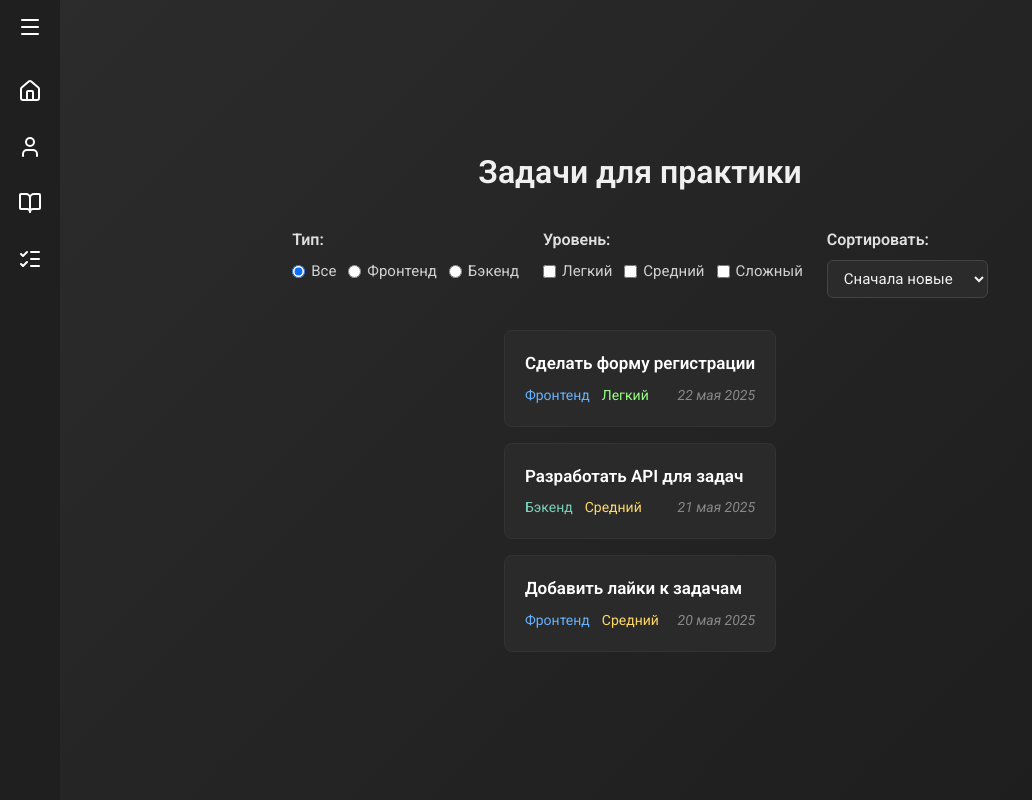
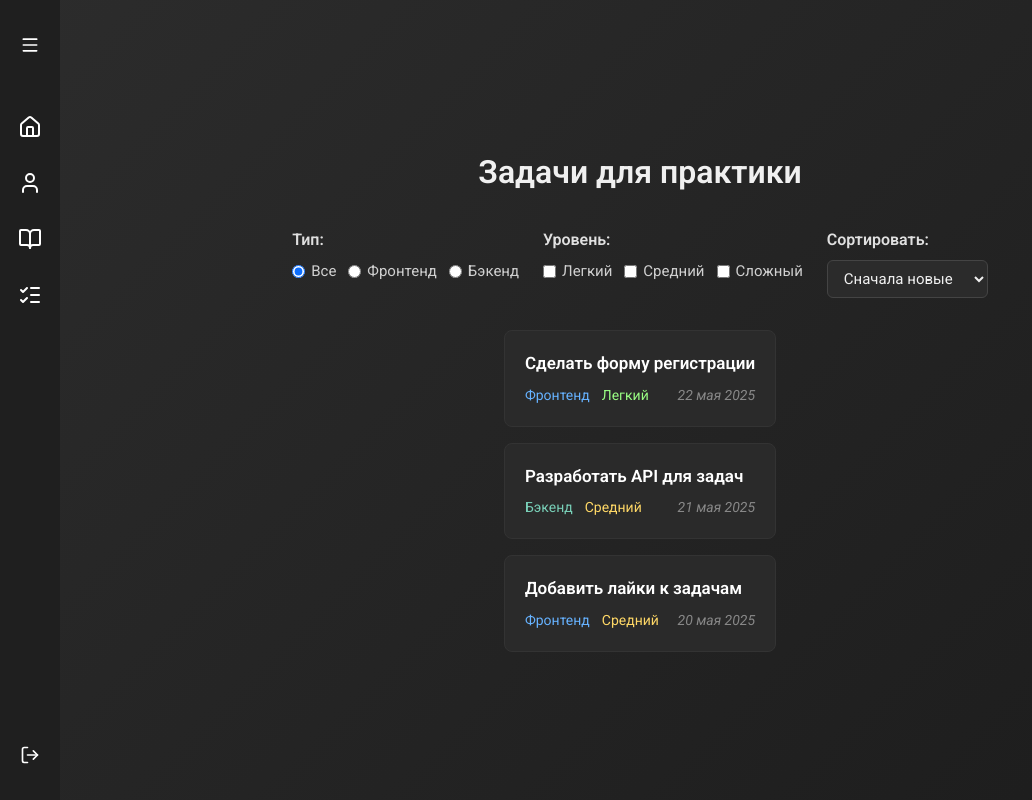
Before and after one commit to Hikoro822/Crawl-It, a Vue app: page /tasks in a window 1280 px wide. Shown: the whole page, without its empty margins (0-1032 px from the left). Built offline with nearby package versions, Linux system fonts and the light colour scheme; a web font is replaced by a local one.

Commit message:
feat: отображение текущего пользователя и кнопки выйти

```diff
--- a/src/components/AppHeader.vue
+++ b/src/components/AppHeader.vue
@@ -1,4 +1,10 @@
+<script setup lang="ts">
+import {useProfile} from "@/composables/useProfile";
+import {useAuth} from "@/composables/useAuth";
 
+const {user} = useProfile()
+const {logout} = useAuth()
+</script>
 <template>
   <header class="header">
     <div class="header__container">
@@ -16,9 +22,16 @@
           </li>
         </ul>
       </nav>
-      <div class="header__actions">
+      <div v-if="!user" class="header__actions">
         <RouterLink to="/auth?form=login" class="header__button">Войти</RouterLink>
         <RouterLink to="/auth?form=register" class="header__button">Создать</RouterLink>
+      </div>
+      <div v-else class="header__auth">
+        <RouterLink class="header__profile" to="profile">
+          <img :src="user.avatar" alt="Аватар пользователя" class="header__avatar"/>
+          <p class="header__username">{{ user.username }}</p>
+        </RouterLink>
+        <button class="header__logout" @click="logout">Выйти</button>
       </div>
     </div>
   </header>
@@ -32,6 +45,7 @@
   color: #E4E4E4;
   height: 82px;
   backdrop-filter: blur(2.5px);
+
   &__container {
     max-width: 1440px;
     width: 100%;
@@ -43,7 +57,7 @@
   }
 
 
-  &__logo{
+  &__logo {
     display: flex;
     justify-content: center;
     align-items: center;
@@ -51,17 +65,18 @@
     width: 170px;
   }
 
-  &__img{
+  &__img {
     position: relative;
     width: 40px;
     height: 40px;
   }
-  &__title{
+
+  &__title {
     font-size: 22px;
     white-space: nowrap;
   }
 
-  &__nav{
+  &__nav {
     width: 100%;
     max-width: 600px;
   }
@@ -91,7 +106,7 @@
     }
   }
 
-  &__actions{
+  &__actions {
     display: flex;
     gap: 10px;
     width: 170px;
@@ -100,18 +115,65 @@
   &__button {
     padding: 8px 10px;
     border: 1px solid #E4E4E4;
-    color: #E4E4E4;
     border-radius: 8px;
     font-size: 16px;
     font-weight: 600;
     cursor: pointer;
     transition: 0.6s;
+    color: #E4E4E4;
+
     &:hover {
       color: #111111;
       background-color: #E4E4E4;
       border-color: #111111;
     }
   }
+
+  &__auth {
+    display: flex;
+    align-items: center;
+    gap: 5px
+  }
+
+  &__profile {
+    display: flex;
+    align-items: center;
+    text-decoration: none;
+    background-color: #E4E4E4;
+    gap: 5px;
+    padding: 4px 8px;
+    border-radius: 4px;
+    transition: 0.3s;
+    &:hover{
+      background-color: #cccccc;
+    }
+  }
+
+  &__avatar {
+    border: 1px solid #1a1a1a;
+    max-height: 32px;
+    border-radius: 50%;
+    object-fit: cover;
+  }
+
+  &__username {
+    color: #1a1a1a;
+    font-size: 16px;
+  }
+
+  &__logout {
+    padding: 8px 16px;
+    background-color: #dc2626;
+    color: white;
+    border: none;
+    border-radius: 4px;
+    cursor: pointer;
+    font-size: 16px;
+    transition: 0.3s;
+    &:hover {
+      background-color: #b91c1c;
+    }
+  }
 }
 
 </style>
--- a/src/components/AppProfile.vue
+++ b/src/components/AppProfile.vue
@@ -1,5 +1,4 @@
 <script setup lang="ts">
-import {defineProps, defineEmits} from 'vue';
 import {useAvatar} from '@/composables/useAvatar';
 import {User} from "@/types/user";
 
--- a/src/layouts/AppLayout.vue
+++ b/src/layouts/AppLayout.vue
@@ -1,6 +1,7 @@
 <script setup lang="ts">
 import {ref} from 'vue'
-import {Menu, Home, User, ListChecks, BookOpen} from 'lucide-vue-next'
+import {Menu, Home, User, ListChecks, BookOpen, LogOut} from 'lucide-vue-next'
+import {useAuth} from "@/composables/useAuth";
 
 const isExpanded = ref(false)
 
@@ -9,11 +10,13 @@ const toggleSidebar = () => {
 }
 
 const navItems = [
-  {icon: Home, label: 'Главная', to: '/home'},
+  {icon: Home, label: 'Главная', to: '/'},
   {icon: User, label: 'Профиль', to: '/profile'},
   {icon: BookOpen, label: 'Курсы', to: '/courses'},
   {icon: ListChecks, label: 'Задачи', to: '/tasks'}
 ]
+
+const {logout} = useAuth()
 
 </script>
 
@@ -40,6 +43,9 @@ const navItems = [
           </span>
         </RouterLink>
       </nav>
+      <button class="layout__toggle" @click="logout">
+        <LogOut :size="24"/>
+      </button>
     </aside>
   </div>
 </template>
@@ -48,7 +54,7 @@ const navItems = [
 .layout {
   height: 100vh;
   display: flex;
-  background: linear-gradient(135deg, #2C2C2C, #1C1C1C);
+  background: linear-gradient(135deg, #2c2c2c, #1c1c1c);
   overflow: hidden;
   position: relative;
 
@@ -57,6 +63,7 @@ const navItems = [
     display: flex;
     justify-content: center;
     align-items: center;
+    transition: margin-left 0.4s cubic-bezier(0.4, 0, 0.2, 1); // Плавный сдвиг контента
   }
 
   &__sidebar {
@@ -69,62 +76,90 @@ const navItems = [
     width: 60px;
     display: flex;
     flex-direction: column;
+    justify-content: space-between;
     align-items: center;
-    transition: 0.3s;
+    gap: 32px;
     z-index: 10;
     padding: 15px 0;
+    transform: translateX(0);
+    transition: 0.4s;
 
     &.expanded {
       width: 200px;
       align-items: flex-start;
       padding-left: 10px;
+      transform: translateX(0);
+    }
+
+    &.expanded ~ .layout__main {
+      margin-left: 200px;
     }
   }
 
   &__toggle {
     background: none;
     border: none;
-    color: inherit;
-    margin-bottom: 32px;
+    color: #fff;
     cursor: pointer;
-    align-self: center;
+    transition: 0.3s;
+    padding: 20px;
+
+    &:hover {
+      transform: scale(1.3);
+    }
+
+    svg {
+      transition: opacity 0.3s ease;
+    }
   }
 
   &__nav {
+    height: 100%;
     display: flex;
     align-items: center;
     flex-direction: column;
     gap: 16px;
+    width: 100%;
   }
 
   &__nav-item {
     align-self: flex-start;
     display: flex;
+    align-items: center;
     cursor: pointer;
-    padding: 8px;
+    padding: 8px 18px;
     border-radius: 10px;
     color: #ffffff;
+    text-decoration: none;
+    transition: 0.3s;
 
     &:hover {
       background-color: #2e2e2e;
+      transform: translateX(4px);
+
+      .layout__nav-label {
+        opacity: 1;
+        transform: translateX(0);
+      }
     }
 
     svg {
       flex-shrink: 0;
+      transition: transform 0.3s ease;
     }
 
     .layout__nav-label {
-      max-width: 0;
       opacity: 0;
       white-space: nowrap;
       overflow: hidden;
-      transition: 0.6s;
+      transform: translateX(-10px);
+      transition: 0.3s;
+      padding-left: 8px;
     }
 
     .layout__nav-label.visible {
-      padding-left: 8px;
-      max-width: inherit;
       opacity: 1;
+      transform: translateX(0);
     }
   }
 }
```
